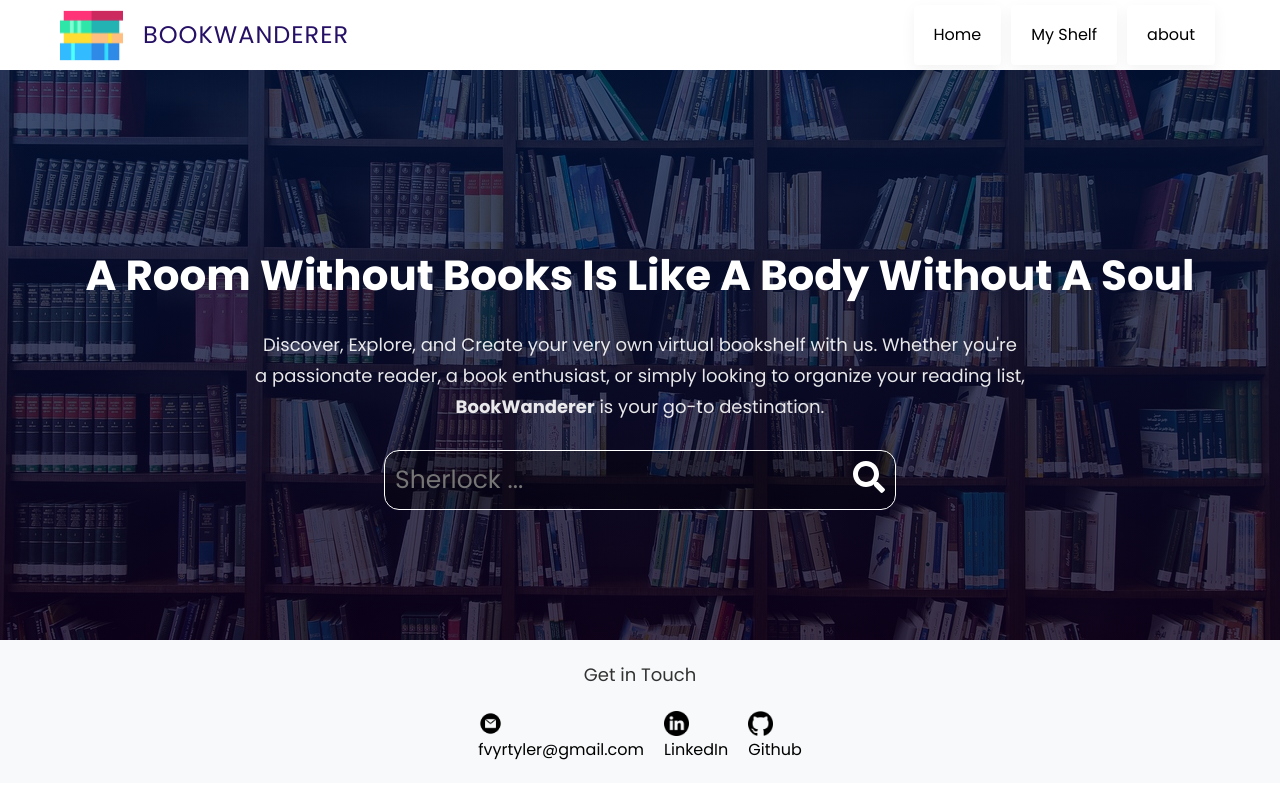
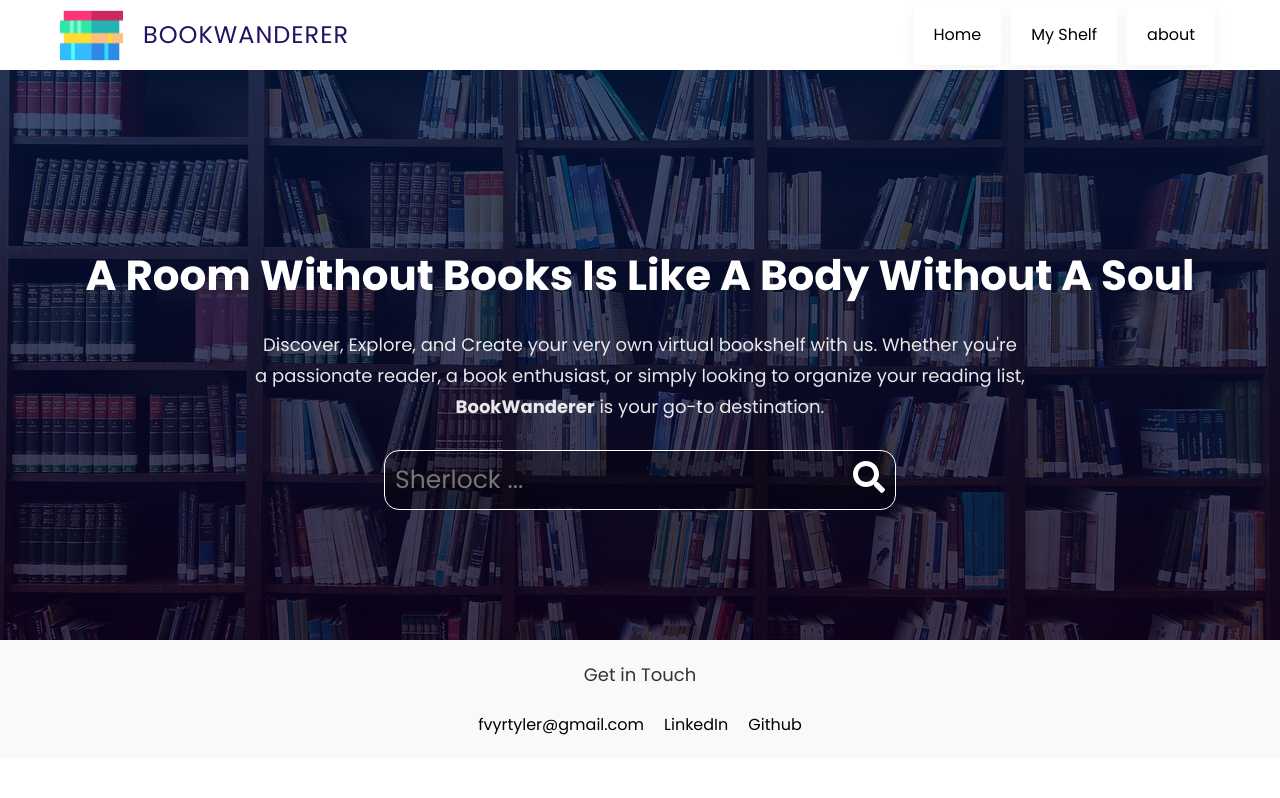
Before and after one commit to shashanksc/BookShelf, a React (Create React App) app: page / in a window 1280 px wide. Built offline with nearby package versions, Linux system fonts and the light colour scheme; no server answers.

Commit message:
some fixing

```diff
--- a/src/components/Footer/Footer.css
+++ b/src/components/Footer/Footer.css
@@ -1,7 +1,13 @@
 .footer {
     background-color: #f8f9fa;
     padding: 20px 0;
+    color:#333;
     text-align: center;
+  }
+
+  .footer a:hover{
+
+    text-decoration: underline;
   }
 
   .section_text_p1 {
--- a/src/components/Footer/Footer.js
+++ b/src/components/Footer/Footer.js
@@ -11,17 +11,17 @@ function Footer() {
 
         <div class="contact-info-upper-container">
             <div class="contact-info-container">
-                <img src={emailImg}
+                {/* <img src={emailImg}
                     alt="email icon"
-                    class="icon contact-icon email-icon"/>
+                    class="icon contact-icon email-icon"/> */}
                 <p><a href="mailto:fvyrtyler@gmail.com">fvyrtyler@gmail.com</a></p>
             </div>
             <div class="contact-info-container">
-                <img src={linkedinImg} alt="linkedin icon" class="icon contact-icon"/>
+                {/* <img src={linkedinImg} alt="linkedin icon" class="icon contact-icon"/> */}
                 <p><a href="https://www.linkedin.com/in/shashank-saurabh-a42816190/" target="_blank">LinkedIn</a></p>
             </div>
             <div class="contact-info-container">
-                <img src={gitImg} alt="github icon" class="icon contact-icon"></img>
+                {/* <img src={gitImg} alt="github icon" class="icon contact-icon"></img> */}
                 <a href="https://github.com/shashanksc" target="_blank">Github</a>
             </div>
         </div>
```
